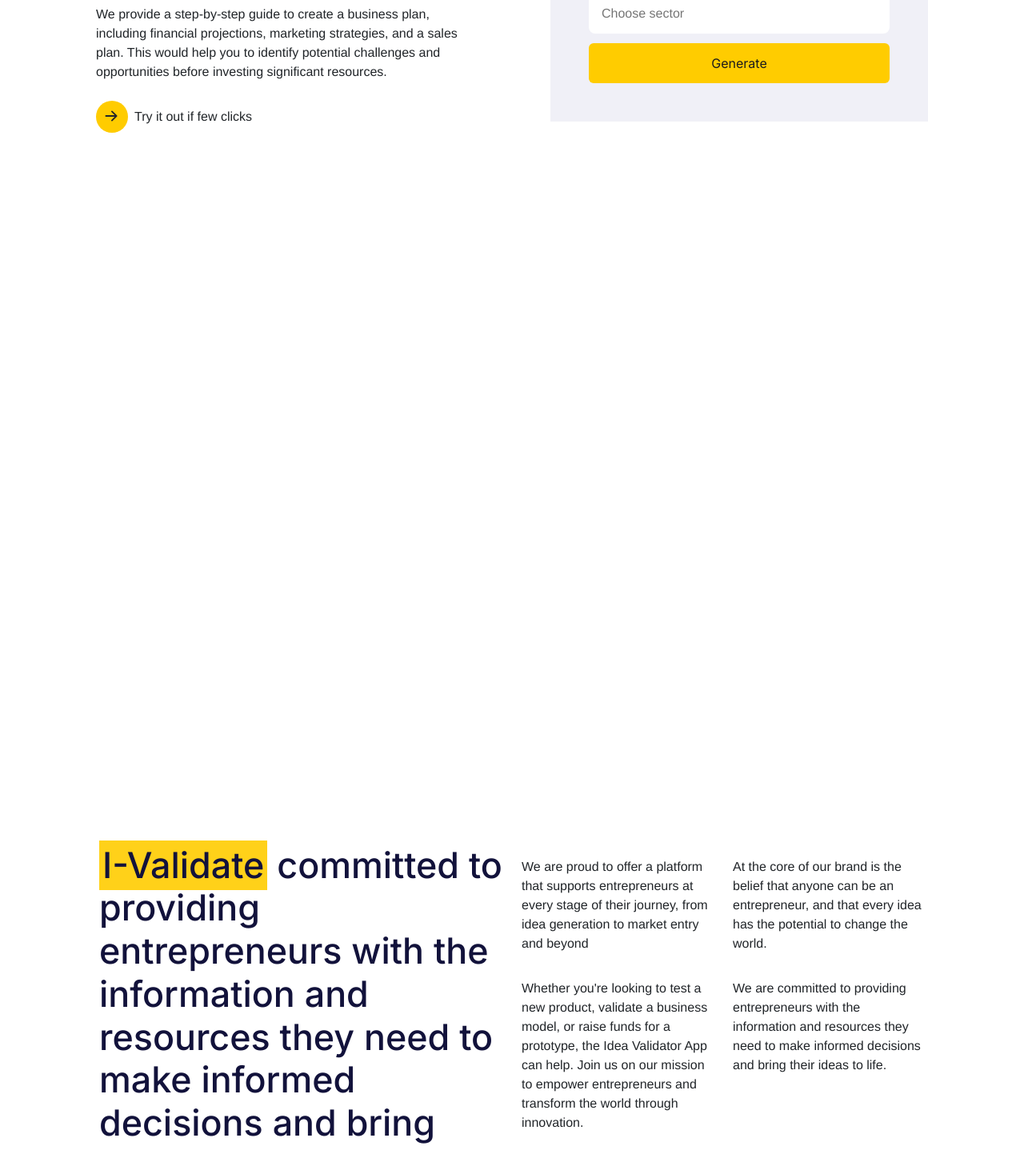
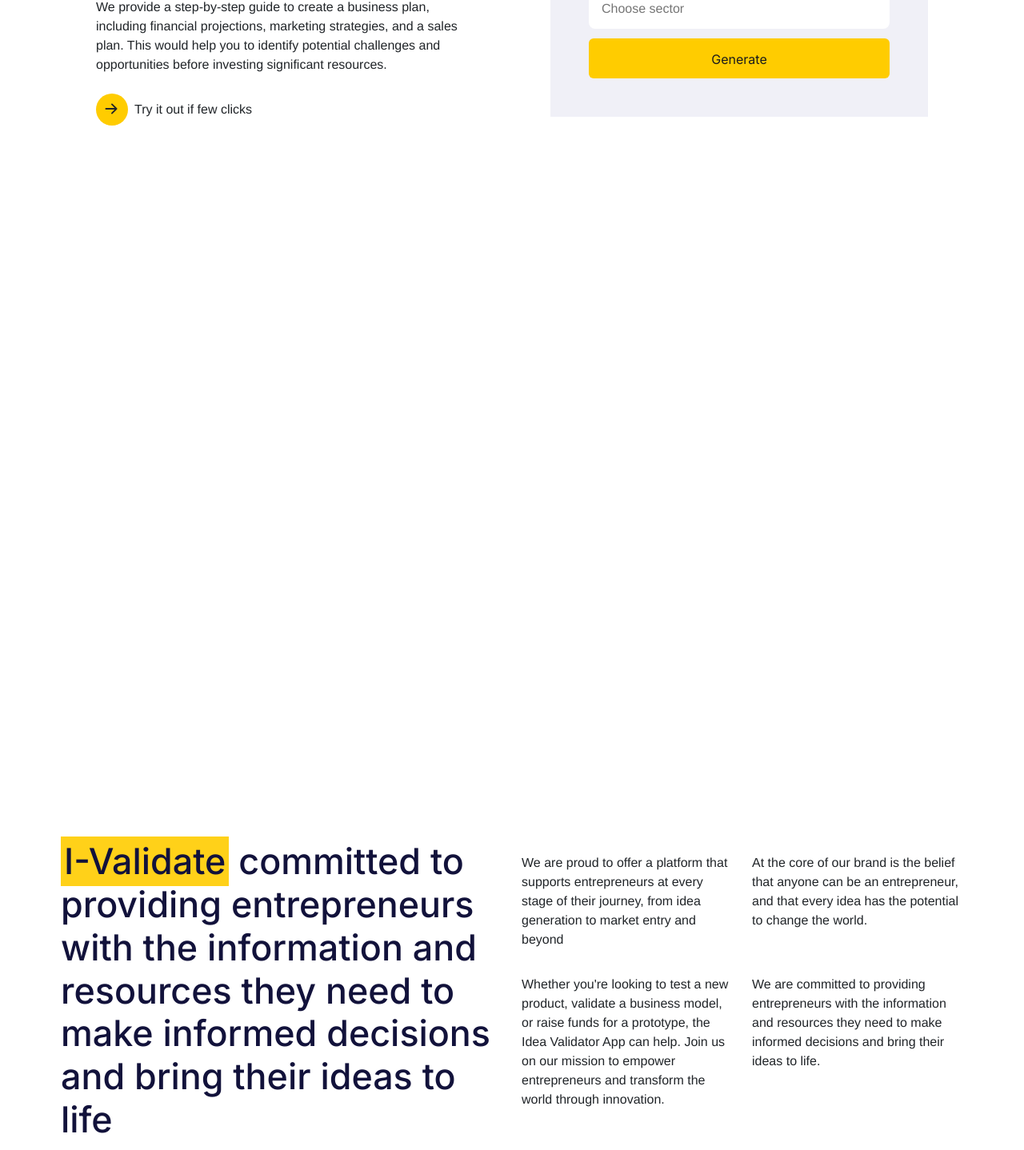
Before and after one commit to ADA-Software-Engineering-Program/i-validate-landing-page, a React (Create React App) app: page / in a window 1280 px wide. Shown: the part 1301-2739 px from the top of the page at 80% size. Built offline with nearby package versions, Linux system fonts and the light colour scheme; the HTML template or start-up script is replaced by a standard one.

Commit message:
Updated testimonial style

```diff
--- a/src/components/Plan.js
+++ b/src/components/Plan.js
@@ -31,7 +31,7 @@
         <form className='planForm'>
             <input type="text"  placeholder='Type idea here' className='planInput' /><br/>
             <input type="text"  placeholder='Choose sector' className='planInput'  /><br/>
-            <button className='btn heroBtn heroBtn2'>Generate</button>
+            <a href='.' className='btn heroBtn heroBtn2'>Generate</a>
         </form>
       </div>
     </section>
--- a/src/components/Testifycard.js
+++ b/src/components/Testifycard.js
@@ -3,15 +3,15 @@
 
 const Testifycard=({profilePic, title, detail}) => {
   return (
-    <div className=' d-flex '>
+    <div className=' d-flex testifyCard '>
         <div>
                 <img className="img-responsive profilePics"
                 src={profilePic}
                 alt='profile pic' />
             </div>
-         <div className=''>
-            <h6 className="w-50 ms-2 subTitle">{title}</h6>
-            <p className="my-4 ">{detail}</p>
+         <div>
+            <h6 className=" ms-4 subTitle">{title}</h6>
+            <p className="ms-4 ">{detail}</p>
          </div>
 
     </div>
--- a/src/components/Testimonial.js
+++ b/src/components/Testimonial.js
@@ -29,7 +29,7 @@
       ]);
 
   return (
-    <div className='row'>
+    <div className='row bgTest p-5'>
         <div className='col-lg-6'>
             {testify.map((item) => (
                     <Testifycard key={item.id} profilePic={item.profilePic} title={item.title} detail={item.detail} />
@@ -37,7 +37,7 @@
         </div>
         <div className='col-lg-6'>
             <div>
-                <h5>It was a great Experience!</h5>
+                <h5 className='fw-bolder'>It was a great Experience!</h5>
                 <div className='d-flex star'>
                     < AiFillStar/>
                     < AiFillStar/>
--- a/src/components/subsection/Subsection.js
+++ b/src/components/subsection/Subsection.js
@@ -22,7 +22,7 @@
 
 const Menu = () => {
   return (
-    <div className='px-lg-5 subsection my-5'>
+    <div className='subsection my-5'>
       <div className="background h-50">
         <Video />
       </div>
@@ -59,7 +59,7 @@
       </div>
       </div>
 
-      <div className="row">
+      <div className="row subImg">
         <div className="priority col-md-6">
           <img src={SubImg} alt="An  awarness event" className='img-responsive'/>
         </div>
--- a/src/components/subsection/subsection.css
+++ b/src/components/subsection/subsection.css
@@ -1,9 +1,16 @@
 .pattern {
-  margin: 8rem 0rem;
+  margin: auto 3rem;
+  margin-top: 6rem;
 }
+
 #pattern {
   font-size: 1.5rem;
   font-weight: 500;
+}
+
+.subImg {
+  margin: auto 3rem;
+  margin-top: 6rem;
 }
 
 .subsection{
@@ -23,6 +30,8 @@
 
 .textBrand {
   justify-content: space-evenly;
+  margin: auto 3rem;
+  margin-top: 2rem;
 }
 
 .star {
@@ -36,12 +45,12 @@
     font-weight: 500;
     color: rgba(18, 18, 59, 1);
   }
-  .subsection{
+  /* .subsection{
     margin: auto 4rem;
-  }
+  } */
 
   .background {
-    background-color: grey;
+    margin: auto 4rem;
     margin-bottom: 3rem;
   }
 
--- a/src/index.css
+++ b/src/index.css
@@ -3,6 +3,7 @@
   font-family: MadaniArabic, 'Inter', 'Helvetica';
   -webkit-font-smoothing: antialiased;
   -moz-osx-font-smoothing: grayscale;
+  overflow-x: hidden;
 }
 
 code {
@@ -34,8 +35,15 @@
   height: 60px;
   font-family: Inter;
   font-size: 1rem;
+  padding-top: 1.2rem;
   color: #fff;
   background-color: rgba(41, 41, 136, 1);
+}
+
+.heroBtn:hover {
+  background-color: #fff;
+  color: rgba(41, 41, 136, 1);
+  font-size: 1.5rem;
 }
 
 .heroLeft {
@@ -59,6 +67,7 @@
   background-color: rgba(255, 204, 0, 1);
   width: 100%;
   height: 50px;
+  padding-top: .8rem;
   color: #1c1c1c;
   margin-top: .4rem;
 }
@@ -136,6 +145,23 @@
   color: rgba(18, 18, 59, 1);
 }
 
+.bgTest {
+  background-color: rgba(41, 41, 136, 0.04);
+}
+
+.testifyCard {
+  width: 75%;
+  margin: auto;
+  margin-top: .6rem;
+  padding: .8rem;
+  border-radius: .2rem;
+  background-color: #fff;
+  cursor: pointer;
+}
+
+.testifyCard :hover {
+  box-shadow: .3rem rgba(37, 37, 217, 0.09);
+}
 
 
 
@@ -203,15 +229,6 @@
     margin-top: -6rem;
   }
 
-  .heroBtn {
-    width: 50%;
-    height: 60px;
-    font-family: Inter;
-    font-size: 1rem;
-    color: #fff;
-    background-color: rgba(41, 41, 136, 1);
-  }
-
   .heroDetail {
     margin-top: 9rem;
     padding: 0rem 7rem;
@@ -255,14 +272,6 @@
     background-color: rgba(255, 204, 0, 1);
   }
 
-  .heroBtn2 {
-    background-color: rgba(255, 204, 0, 1);
-    width: 100%;
-    height: 50px;
-    color: #1c1c1c;
-    margin-top: .4rem;
-  }
-
   .numberSection {
     margin: auto 4.5rem;
     padding-top: 6rem;
@@ -304,7 +313,7 @@
 
 
   .title {
-   font-size: 48px;
+   font-size: 47px;
     font-weight: 600;
     color: rgba(18, 18, 59, 1);
   }
--- a/src/pages/Home.js
+++ b/src/pages/Home.js
@@ -27,7 +27,7 @@
         {herodetail.map((item) => {
           return(<Herocard key={item.id} heading={item.heading} description={item.description} />)
         })}
-          <button className='btn heroBtn'>Get Started</button>
+          <a href='.' className='btn heroBtn'>Get Started</a>
         </article>
 
         <div className='col-lg-6 mt-lg-0 mt-3 me-lg-0 heroLeft'>
```
